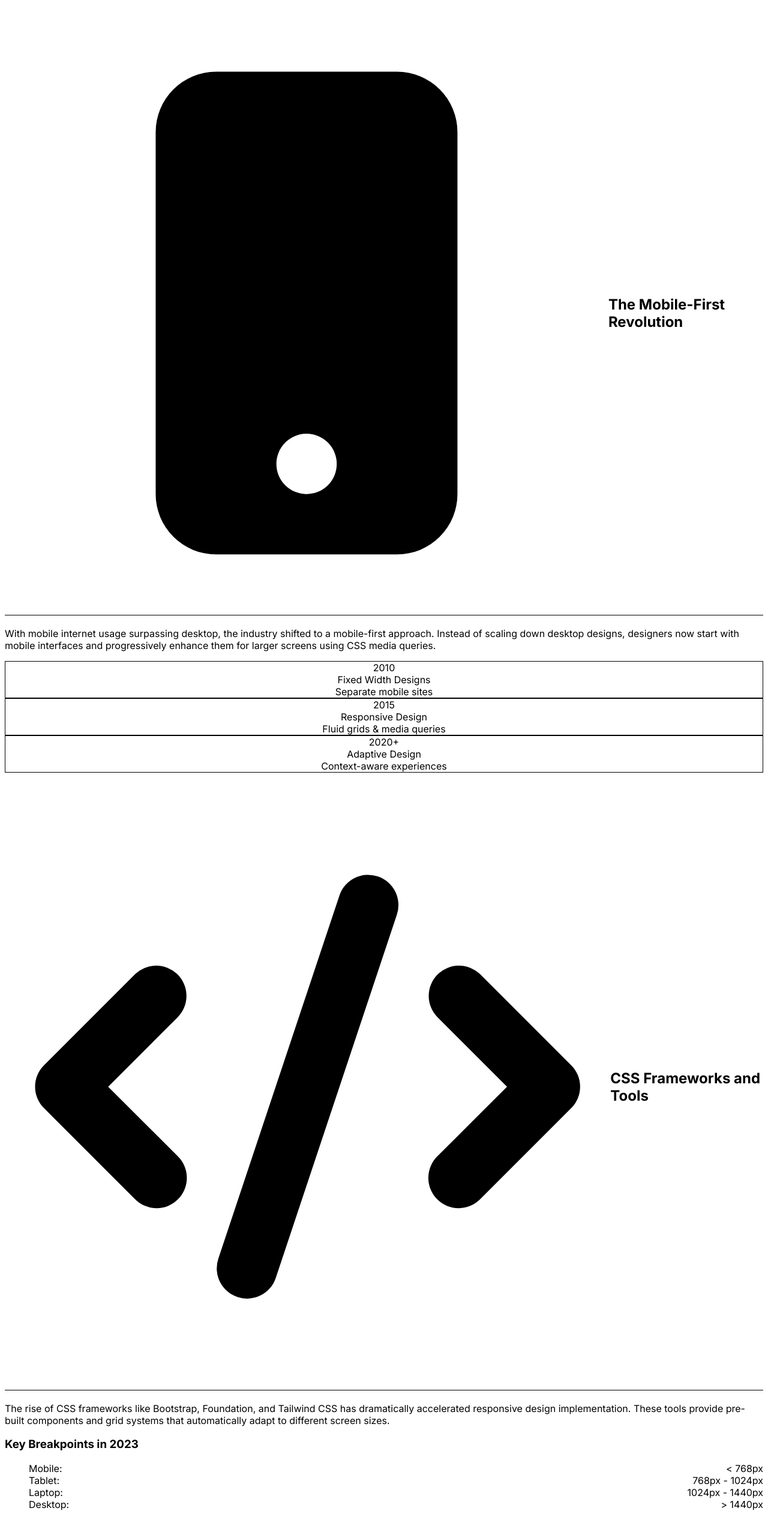
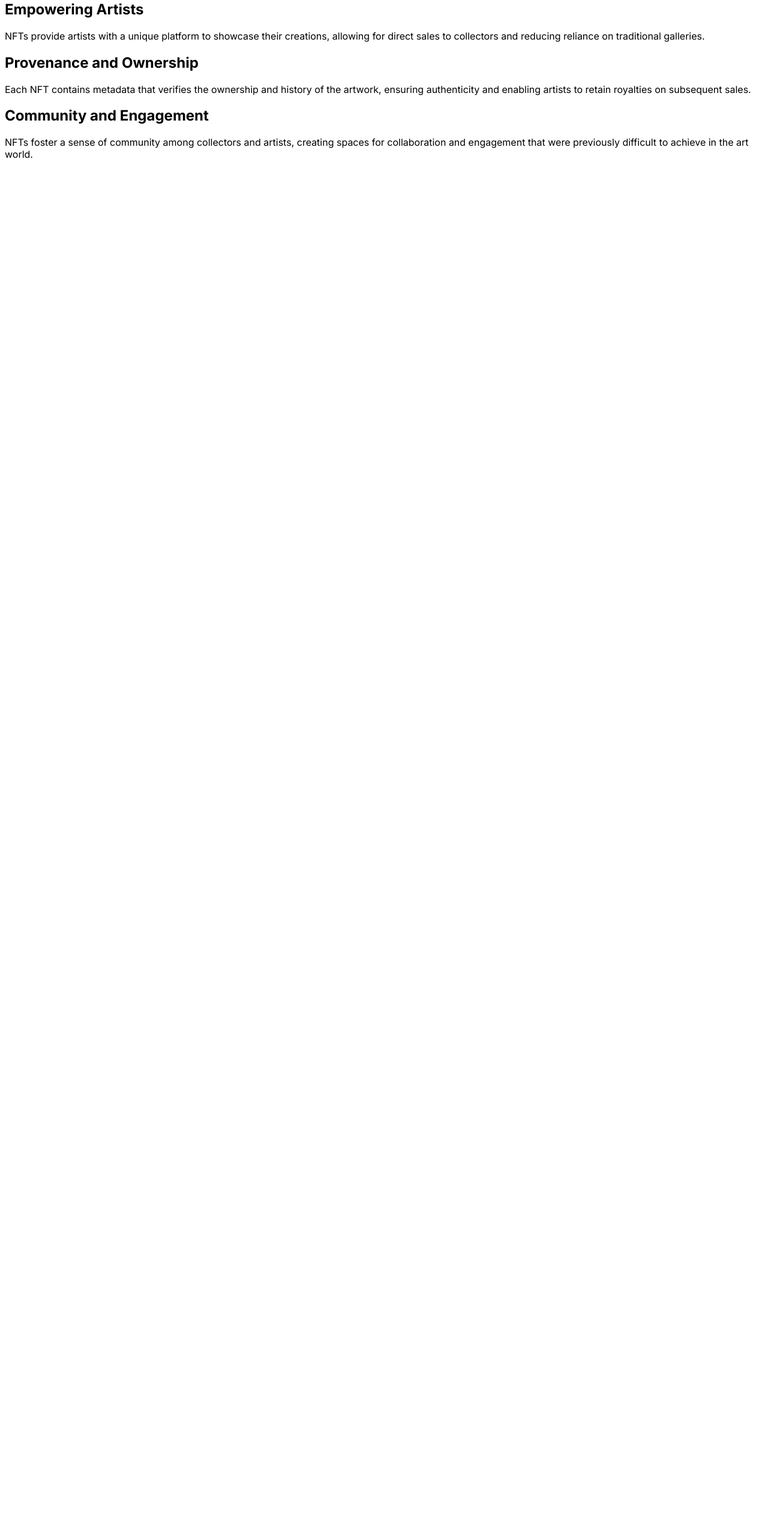
Before and after one commit to Mustapha-Zmirli/wb-test-content, a Next.js app: page /article29 in a window 1280 px wide. Shown: the part 157-2686 px from the top of the page at 60% size. After the commit the page ends 800 px from the top, so only its background shows below. Built offline with nearby package versions, Linux system fonts and the light colour scheme.

Commit message:
changed content

```diff
--- a/app/article27/page.tsx
+++ b/app/article27/page.tsx
@@ -1,8 +1,8 @@
 export default function Article27() {
   return (
     <div className="max-w-4xl mx-auto px-4 py-8">
-      <header className="mb-8 border-b border-gray-200 pb-6">
-        <h1 className="text-4xl font-bold text-gray-900 mb-4">
+      <header className="mb-8">
+        <h1 className="text-3xl font-bold text-gray-900 mb-2">
           The Future of AI in Content Creation
         </h1>
         <div className="text-gray-600 text-sm">
@@ -10,84 +10,33 @@ export default function Article27() {
         </div>
       </header>
 
-      <article className="prose prose-lg max-w-none">
-        <p className="lead text-xl text-gray-700 font-medium mb-8">
-          Artificial Intelligence is reshaping the content landscape, offering unprecedented tools for creation, optimization, and personalization while raising important questions about authenticity and creativity.
+      <article className="prose">
+        <p>
+          Artificial Intelligence is reshaping the content landscape, offering unprecedented tools
+          for creation, optimization, and personalization while raising important questions about
+          authenticity and creativity.
         </p>
 
-        <div className="bg-blue-50 p-6 rounded-lg mb-8">
-          <h3 className="text-blue-800 font-semibold mt-0">Article Highlights</h3>
-          <ul className="list-disc pl-5 text-blue-700">
-            <li>AI-generated content is becoming indistinguishable from human-created work</li>
-            <li>Personalization algorithms are transforming user experiences</li>
-            <li>New ethical considerations are emerging in the age of AI content</li>
-          </ul>
-        </div>
-
-        <h2 className="text-2xl font-semibold text-gray-800 mt-10 mb-4 flex items-center">
-          <span className="bg-blue-100 text-blue-600 p-2 rounded mr-3">1</span>
-          Automated Content Generation
-        </h2>
+        <h2>Automated Content Generation</h2>
         <p>
-          Advanced language models can now produce articles, stories, and marketing copy that rivals human writing.
-          These systems analyze patterns from vast datasets to generate coherent, contextually appropriate text
-          across numerous domains and styles.
+          Advanced language models can now produce articles, stories, and marketing copy that rivals
+          human writing. These systems analyze patterns from vast datasets to generate coherent,
+          contextually appropriate text across numerous domains and styles.
         </p>
 
-        <div className="bg-gray-100 p-5 rounded-lg my-6 border-l-4 border-blue-500">
-          <p className="text-gray-700 italic m-0">
-            "The latest AI writing tools can draft complete articles in seconds, though human oversight remains crucial for quality control and nuanced understanding."
-          </p>
-        </div>
-
-        <h2 className="text-2xl font-semibold text-gray-800 mt-10 mb-4 flex items-center">
-          <span className="bg-blue-100 text-blue-600 p-2 rounded mr-3">2</span>
-          Hyper-Personalization at Scale
-        </h2>
+        <h2>Hyper-Personalization at Scale</h2>
         <p>
-          AI algorithms analyze user behavior to deliver customized content experiences. From dynamically generated
-          product descriptions to personalized news feeds, content is increasingly tailored to individual preferences,
-          improving engagement and conversion rates.
+          AI algorithms analyze user behavior to deliver customized content experiences. From dynamically
+          generated product descriptions to personalized news feeds, content is increasingly tailored to
+          individual preferences, improving engagement and conversion rates.
         </p>
 
-        <h2 className="text-2xl font-semibold text-gray-800 mt-10 mb-4 flex items-center">
-          <span className="bg-blue-100 text-blue-600 p-2 rounded mr-3">3</span>
-          Ethical Implications and Authenticity
-        </h2>
+        <h2>Ethical Implications and Authenticity</h2>
         <p>
           As AI content becomes more prevalent, questions of transparency, copyright, and authenticity emerge.
-          Publishers must navigate disclosure requirements while maintaining trust with their audiences. The line
-          between human and machine-generated content continues to blur, challenging traditional notions of creativity.
-        </p>
-
-        <div className="bg-yellow-50 border border-yellow-200 rounded-lg p-6 my-8">
-          <h3 className="text-yellow-800 font-semibold flex items-center">
-            <svg xmlns="http://www.w3.org/2000/svg" className="h-5 w-5 mr-2" viewBox="0 0 20 20" fill="currentColor">
-              <path fillRule="evenodd" d="M18 10a8 8 0 11-16 0 8 8 0 0116 0zm-7-4a1 1 0 11-2 0 1 1 0 012 0zM9 9a1 1 0 000 2v3a1 1 0 001 1h1a1 1 0 100-2v-3a1 1 0 00-1-1H9z" clipRule="evenodd" />
-            </svg>
-            Important Consideration
-          </h3>
-          <p className="text-yellow-700 m-0">
-            While AI can enhance content creation, maintaining human editorial oversight ensures quality, ethical standards, and brand voice consistency.
-          </p>
-        </div>
-
-        <h2 className="text-2xl font-semibold text-gray-800 mt-10 mb-4">Looking Ahead</h2>
-        <p>
-          The future of AI in content creation points toward collaborative systems where humans and machines work
-          together—leveraging AI's efficiency and scale while benefiting from human creativity, emotional intelligence,
-          and ethical judgment.
+          Publishers must navigate disclosure requirements while maintaining trust with their audiences.
         </p>
       </article>
-
-      <footer className="mt-12 pt-8 border-t border-gray-200">
-        <div className="flex flex-wrap gap-3">
-          <span className="bg-gray-100 text-gray-700 px-3 py-1 rounded-full text-sm">AI Technology</span>
-          <span className="bg-gray-100 text-gray-700 px-3 py-1 rounded-full text-sm">Content Creation</span>
-          <span className="bg-gray-100 text-gray-700 px-3 py-1 rounded-full text-sm">Digital Innovation</span>
-          <span className="bg-gray-100 text-gray-700 px-3 py-1 rounded-full text-sm">Future Trends</span>
-        </div>
-      </footer>
     </div>
   );
 }
--- a/app/article29/page.tsx
+++ b/app/article29/page.tsx
@@ -1,126 +1,39 @@
 export default function Article29() {
   return (
     <div className="max-w-4xl mx-auto px-4 py-8">
-      <header className="mb-8 text-center">
-        <h1 className="text-4xl font-bold text-gray-900 mb-4">
-          The Evolution of Responsive Web Design
+      <header className="mb-8">
+        <h1 className="text-3xl font-bold text-gray-900 mb-2">
+          The Future of Digital Art in the Age of NFTs
         </h1>
         <div className="text-gray-600 text-sm">
-          Published on {new Date().toLocaleDateString()} | By Web Design Team
+          Published on {new Date().toLocaleDateString()} | By Art Enthusiast
         </div>
-        <div className="w-24 h-1 bg-gradient-to-r from-blue-500 to-purple-500 mx-auto mt-4"></div>
       </header>
 
-      <article className="prose prose-lg max-w-none">
-        <div className="bg-gradient-to-r from-blue-50 to-purple-50 p-6 rounded-xl mb-8 border border-blue-100">
-          <p className="text-lg text-gray-700 italic text-center">
-            "From mobile-first to context-aware interfaces, responsive design continues to adapt to an increasingly diverse device landscape."
-          </p>
-        </div>
-
-        <h2 className="text-2xl font-semibold text-gray-800 mt-10 mb-4 pb-2 border-b border-gray-200 flex items-center">
-          <svg xmlns="http://www.w3.org/2000/svg" className="h-5 w-5 mr-2 text-blue-500" viewBox="0 0 20 20" fill="currentColor">
-            <path fillRule="evenodd" d="M7 2a2 2 0 00-2 2v12a2 2 0 002 2h6a2 2 0 002-2V4a2 2 0 00-2-2H7zm3 14a1 1 0 100-2 1 1 0 000 2z" clipRule="evenodd" />
-          </svg>
-          The Mobile-First Revolution
-        </h2>
+      <article className="prose">
         <p>
-          With mobile internet usage surpassing desktop, the industry shifted to a mobile-first approach.
-          Instead of scaling down desktop designs, designers now start with mobile interfaces and progressively
-          enhance them for larger screens using CSS media queries.
+          The rise of Non-Fungible Tokens (NFTs) is revolutionizing the digital art landscape, offering
+          new ways for artists to monetize their work.
         </p>
 
-        <div className="grid grid-cols-1 md:grid-cols-3 gap-4 my-8">
-          <div className="bg-white p-4 rounded-lg border border-gray-200 shadow-sm text-center">
-            <div className="text-blue-500 font-bold text-3xl mb-2">2010</div>
-            <div className="font-medium">Fixed Width Designs</div>
-            <div className="text-sm text-gray-600 mt-2">Separate mobile sites</div>
-          </div>
-          <div className="bg-white p-4 rounded-lg border border-gray-200 shadow-sm text-center">
-            <div className="text-blue-500 font-bold text-3xl mb-2">2015</div>
-            <div className="font-medium">Responsive Design</div>
-            <div className="text-sm text-gray-600 mt-2">Fluid grids & media queries</div>
-          </div>
-          <div className="bg-white p-4 rounded-lg border border-gray-200 shadow-sm text-center">
-            <div className="text-blue-500 font-bold text-3xl mb-2">2020+</div>
-            <div className="font-medium">Adaptive Design</div>
-            <div className="text-sm text-gray-600 mt-2">Context-aware experiences</div>
-          </div>
-        </div>
-
-        <h2 className="text-2xl font-semibold text-gray-800 mt-10 mb-4 pb-2 border-b border-gray-200 flex items-center">
-          <svg xmlns="http://www.w3.org/2000/svg" className="h-5 w-5 mr-2 text-blue-500" viewBox="0 0 20 20" fill="currentColor">
-            <path fillRule="evenodd" d="M12.316 3.051a1 1 0 01.633 1.265l-4 12a1 1 0 11-1.898-.632l4-12a1 1 0 011.265-.633zM5.707 6.293a1 1 0 010 1.414L3.414 10l2.293 2.293a1 1 0 11-1.414 1.414l-3-3a1 1 0 010-1.414l3-3a1 1 0 011.414 0zm8.586 0a1 1 0 011.414 0l3 3a1 1 0 010 1.414l-3 3a1 1 0 11-1.414-1.414L16.586 10l-2.293-2.293a1 1 0 010-1.414z" clipRule="evenodd" />
-          </svg>
-          CSS Frameworks and Tools
-        </h2>
+        <h2>Empowering Artists</h2>
         <p>
-          The rise of CSS frameworks like Bootstrap, Foundation, and Tailwind CSS has dramatically accelerated
-          responsive design implementation. These tools provide pre-built components and grid systems that
-          automatically adapt to different screen sizes.
+          NFTs provide artists with a unique platform to showcase their creations, allowing for direct sales
+          to collectors and reducing reliance on traditional galleries.
         </p>
 
-        <div className="bg-gray-50 p-5 rounded-lg my-6">
-          <h3 className="font-semibold text-gray-800 mb-3">Key Breakpoints in 2023</h3>
-          <ul className="space-y-2">
-            <li className="flex justify-between">
-              <span className="text-gray-600">Mobile:</span>
-              <span className="font-medium">&lt; 768px</span>
-            </li>
-            <li className="flex justify-between">
-              <span className="text-gray-600">Tablet:</span>
-              <span className="font-medium">768px - 1024px</span>
-            </li>
-            <li className="flex justify-between">
-              <span className="text-gray-600">Laptop:</span>
-              <span className="font-medium">1024px - 1440px</span>
-            </li>
-            <li className="flex justify-between">
-              <span className="text-gray-600">Desktop:</span>
-              <span className="font-medium">&gt; 1440px</span>
-            </li>
-          </ul>
-        </div>
+        <h2>Provenance and Ownership</h2>
+        <p>
+          Each NFT contains metadata that verifies the ownership and history of the artwork, ensuring
+          authenticity and enabling artists to retain royalties on subsequent sales.
+        </p>
 
-        <h2 className="text-2xl font-semibold text-gray-800 mt-10 mb-4 pb-2 border-b border-gray-200 flex items-center">
-          <svg xmlns="http://www.w3.org/2000/svg" className="h-5 w-5 mr-2 text-blue-500" viewBox="0 0 20 20" fill="currentColor">
-            <path d="M13.586 3.586a2 2 0 112.828 2.828l-.793.793-2.828-2.828.793-.793zM11.379 5.793L3 14.172V17h2.828l8.38-8.379-2.83-2.828z" />
-          </svg>
-          Future Trends: Beyond Screen Size
-        </h2>
+        <h2>Community and Engagement</h2>
         <p>
-          Modern responsive design considers more than just screen dimensions. Designers now account for:
+          NFTs foster a sense of community among collectors and artists, creating spaces for collaboration
+          and engagement that were previously difficult to achieve in the art world.
         </p>
-        <ul className="list-disc pl-5 my-4">
-          <li className="mb-2"><span className="font-medium">Network conditions</span> - Adjusting content based on connection speed</li>
-          <li className="mb-2"><span className="font-medium">Input methods</span> - Optimizing for touch, mouse, or keyboard</li>
-          <li className="mb-2"><span className="font-medium">Environmental factors</span> - Adapting to light conditions with dark/light modes</li>
-          <li className="mb-2"><span className="font-medium">Accessibility needs</span> - Responding to user preferences for reduced motion</li>
-        </ul>
-
-        <div className="bg-blue-50 border border-blue-200 rounded-lg p-6 my-8">
-          <h3 className="text-blue-800 font-semibold flex items-center">
-            <svg xmlns="http://www.w3.org/2000/svg" className="h-5 w-5 mr-2" viewBox="0 0 20 20" fill="currentColor">
-              <path fillRule="evenodd" d="M6.267 3.455a3.066 3.066 0 001.745-.723 3.066 3.066 0 013.976 0 3.066 3.066 0 001.745.723 3.066 3.066 0 012.812 2.812c.051.643.304 1.254.723 1.745a3.066 3.066 0 010 3.976 3.066 3.066 0 00-.723 1.745 3.066 3.066 0 01-2.812 2.812 3.066 3.066 0 00-1.745.723 3.066 3.066 0 01-3.976 0 3.066 3.066 0 00-1.745-.723 3.066 3.066 0 01-2.812-2.812 3.066 3.066 0 00-.723-1.745 3.066 3.066 0 010-3.976 3.066 3.066 0 00.723-1.745 3.066 3.066 0 012.812-2.812zm7.44 5.252a1 1 0 00-1.414-1.414L9 10.586 7.707 9.293a1 1 0 00-1.414 1.414l2 2a1 1 0 001.414 0l4-4z" clipRule="evenodd" />
-            </svg>
-            Key Takeaway
-          </h3>
-          <p className="text-blue-700 m-0">
-            The future of responsive design lies in creating truly adaptive experiences that respond not just to screen size,
-            but to the user's context, capabilities, and preferences.
-          </p>
-        </div>
       </article>
-
-      <footer className="mt-12 pt-8 border-t border-gray-200">
-        <h3 className="font-medium text-gray-700 mb-3">Related Topics</h3>
-        <div className="flex flex-wrap gap-3">
-          <span className="bg-gray-100 text-gray-700 px-3 py-1 rounded-full text-sm">Web Development</span>
-          <span className="bg-gray-100 text-gray-700 px-3 py-1 rounded-full text-sm">CSS Frameworks</span>
-          <span className="bg-gray-100 text-gray-700 px-3 py-1 rounded-full text-sm">User Experience</span>
-          <span className="bg-gray-100 text-gray-700 px-3 py-1 rounded-full text-sm">Frontend Development</span>
-        </div>
-      </footer>
     </div>
   );
 }
```
